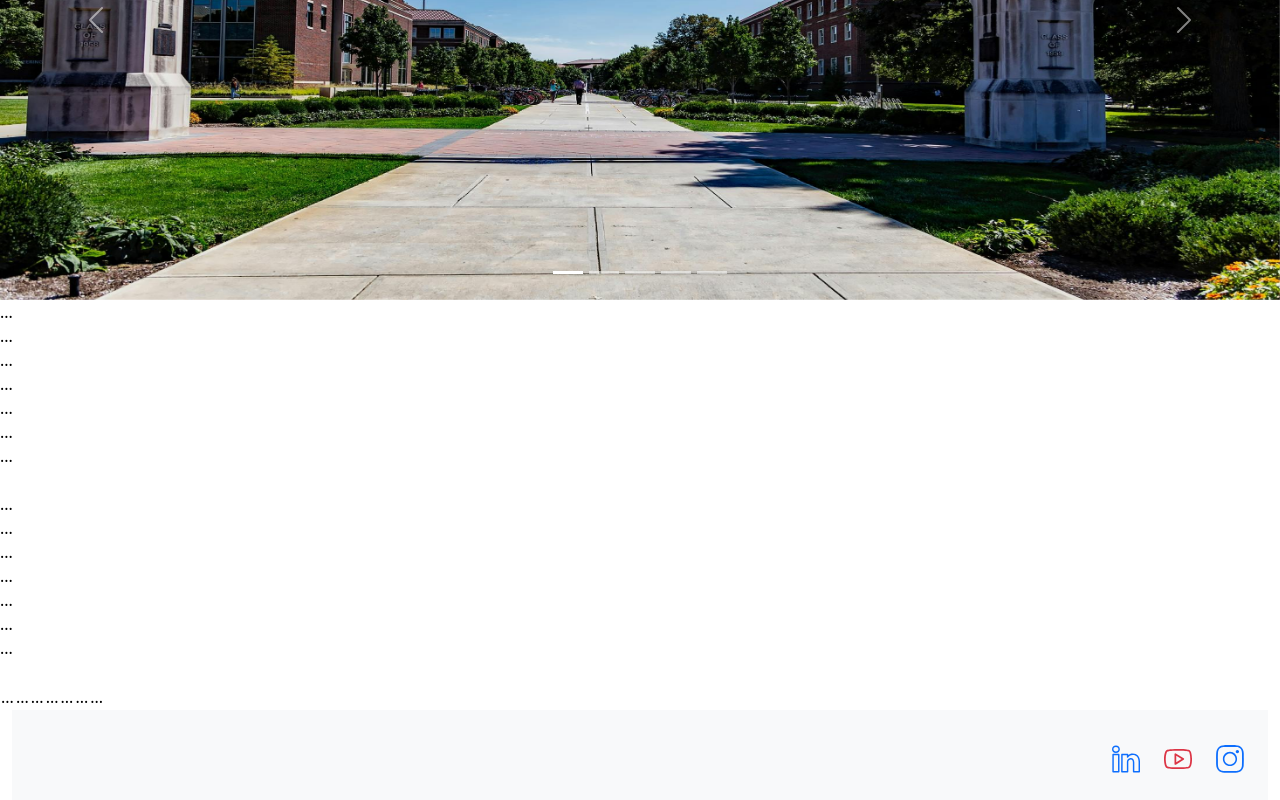
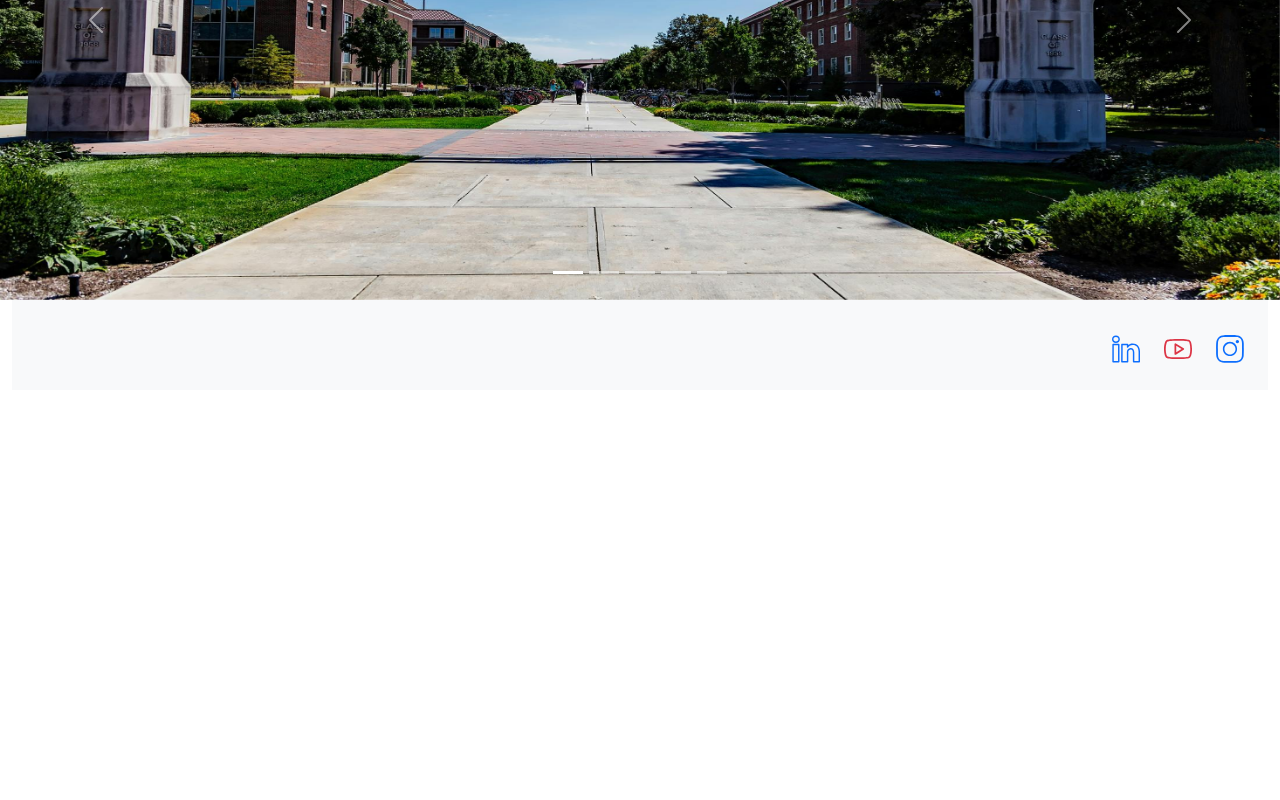
Before and after one commit to yusuf-s1/universityProject_react, a React (Vite) app: page / in a window 1280 px wide. Shown: the part 354-1154 px from the top of the page. After the commit the page ends 800 px from the top, so only its background shows below. Built offline with nearby package versions, Linux system fonts and the light colour scheme.

Commit message:
main updated delete

```diff
--- a/src/components/Main.jsx
+++ b/src/components/Main.jsx
@@ -5,34 +5,6 @@ export default function Main() {
     <>
       <div>
         <Carousel />
-        <table class="table-primary">...</table>
-        <table class="table-secondary">...</table>
-        <table class="table-success">...</table>
-        <table class="table-danger">...</table>
-        <table class="table-warning">...</table>
-        <table class="table-info">...</table>
-        <table class="table-light">...</table>
-        <table class="table-dark">...</table>
-
-        <tr class="table-primary">...</tr>
-        <tr class="table-secondary">...</tr>
-        <tr class="table-success">...</tr>
-        <tr class="table-danger">...</tr>
-        <tr class="table-warning">...</tr>
-        <tr class="table-info">...</tr>
-        <tr class="table-light">...</tr>
-        <tr class="table-dark">...</tr>
-
-        <tr>
-          <td class="table-primary">...</td>
-          <td class="table-secondary">...</td>
-          <td class="table-success">...</td>
-          <td class="table-danger">...</td>
-          <td class="table-warning">...</td>
-          <td class="table-info">...</td>
-          <td class="table-light">...</td>
-          <td class="table-dark">...</td>
-        </tr>
       </div>
     </>
   );
```
